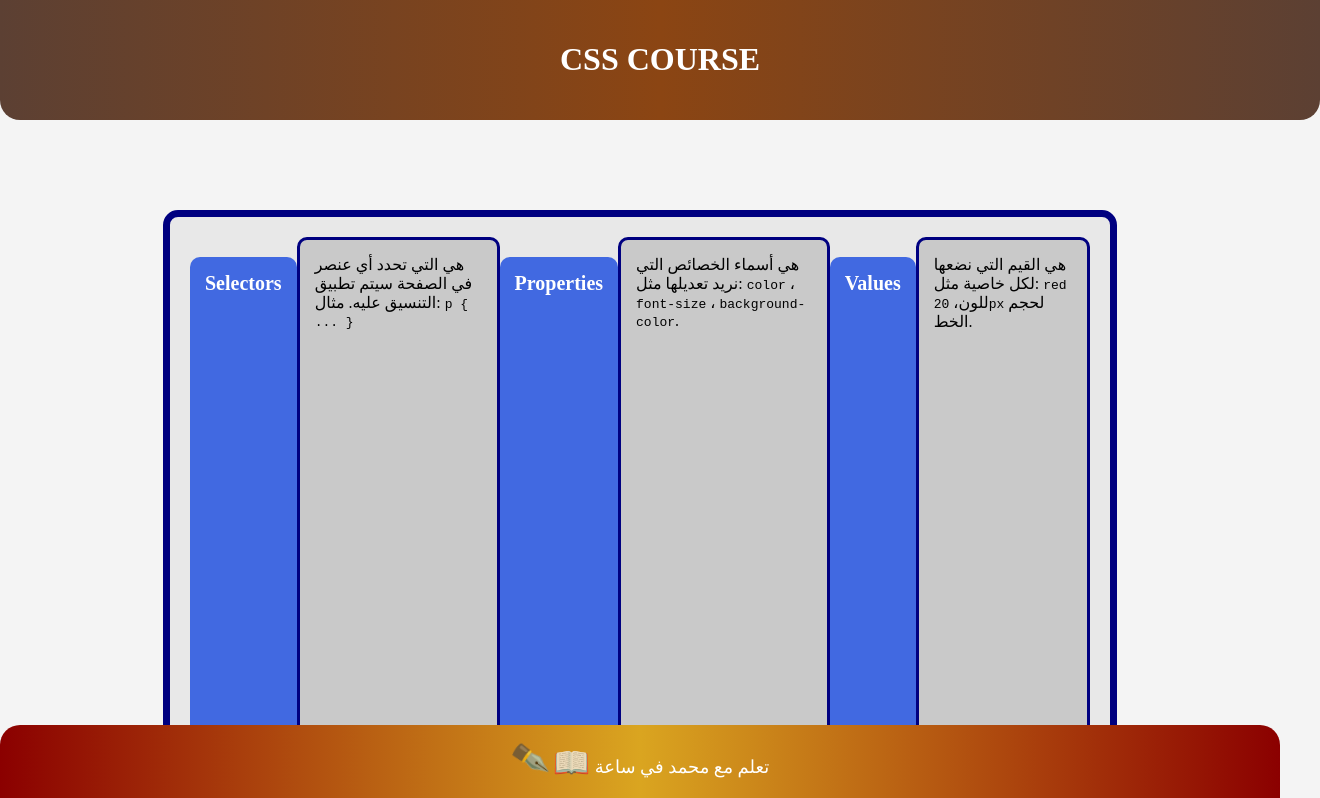
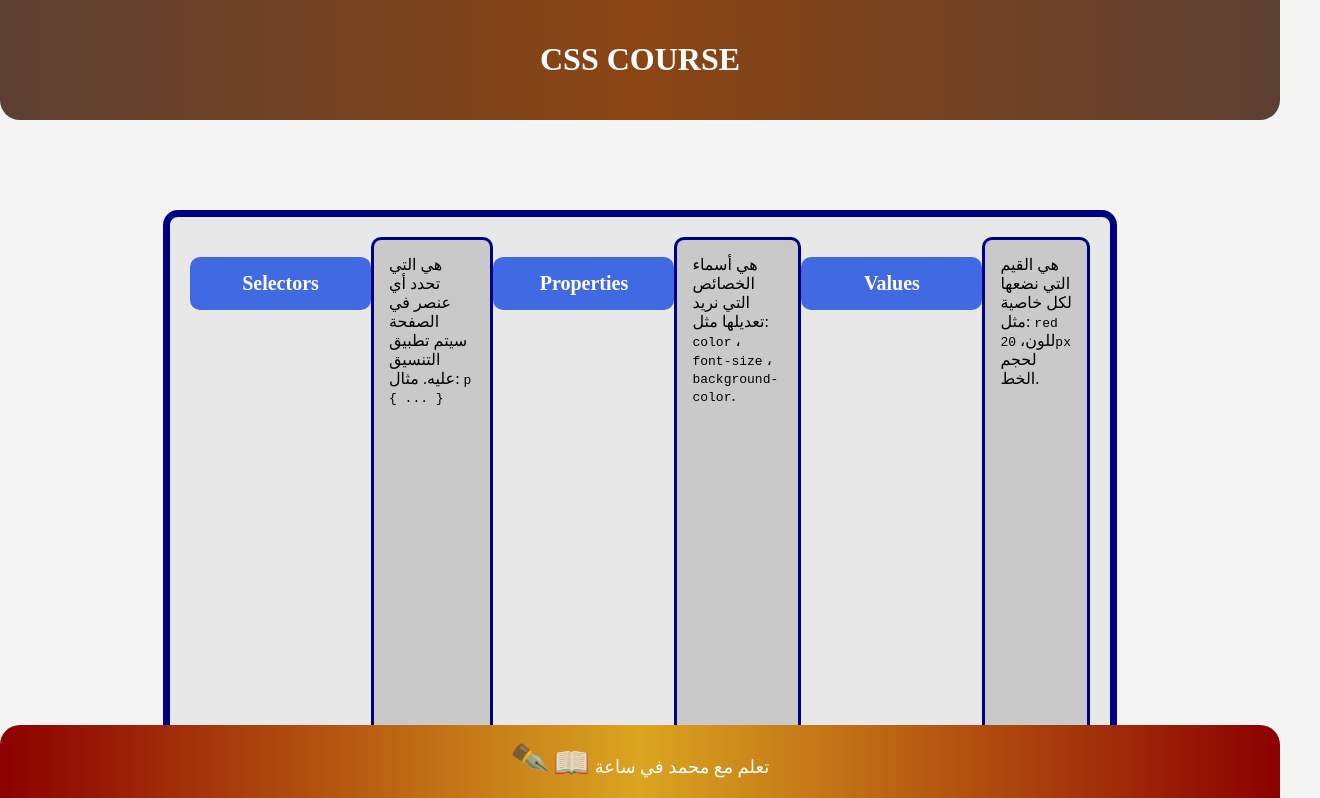
Before and after one commit to mohamedukus/example-2.2, a plain HTML site: page index.html in a window 1280 px wide. Shown: the top 798 px of the page, 1320 px wide, since content can reach past the window. Drawn offline with Linux system fonts and the light colour scheme.

Commit message:
Update index.html

```diff
--- a/index.html
+++ b/index.html
@@ -13,9 +13,7 @@
       flex-direction: column;
     }
 
-    header {
-      width:100%;
-      height:max-content;
+    header{
       text-align: center;
       color: white;
       padding: 20px;
@@ -39,6 +37,8 @@
     }
 
     h3 {
+      width:100%;
+      height:max-content;
       background-color: RoyalBlue;
       color: white;
       font-size: 20px;
```
